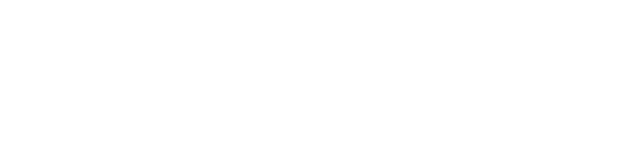
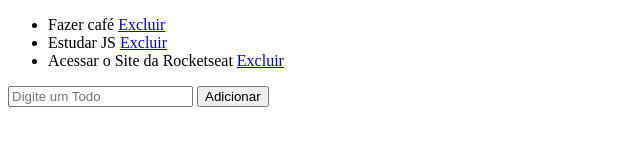
Before and after one commit to ArthurCaio/JavaScript, a plain HTML site: page Modulo2-Rocketseat/index.htm in a window 1280 px wide. Shown: the whole page, without its empty margins (0-640 px from the left). Drawn offline with Linux system fonts and the light colour scheme.

Commit message:
Update-2

```diff
--- a/Modulo2-Rocketseat/index.htm
+++ b/Modulo2-Rocketseat/index.htm
@@ -1,17 +1,29 @@
 <!DOCTYPE html>
 <html lang="en">
-
 <head>
     <meta charset="UTF-8">
     <meta name="viewport" content="width=device-width, initial-scale=1.0">
-    <title>Document</title>
+    <title>lista</title>
 </head>
-
 <body>
-    <script>
-        const nome = 'uma pessoa';
-        console.log(nome + ' é legal')
-    </script>
+    <div>
+        <ul>
+            <li>
+                Fazer café
+                <a href="#">Excluir</a>
+            </li>
+            <li>
+                Estudar JS
+                <a href="#">Excluir</a>
+            </li>
+            <li>
+                Acessar o Site da Rocketseat
+                <a href="#">Excluir</a>
+            </li>
+        </ul>
+        <input type="text" placeholder="Digite um Todo">
+        <button>Adicionar</button>
+    </div>
+    <script src="jsrocketseat.js"></script>
 </body>
-
 </html>
```
Also changed, not shown: Modulo2-Rocketseat/jsrocketseat.js (added).
